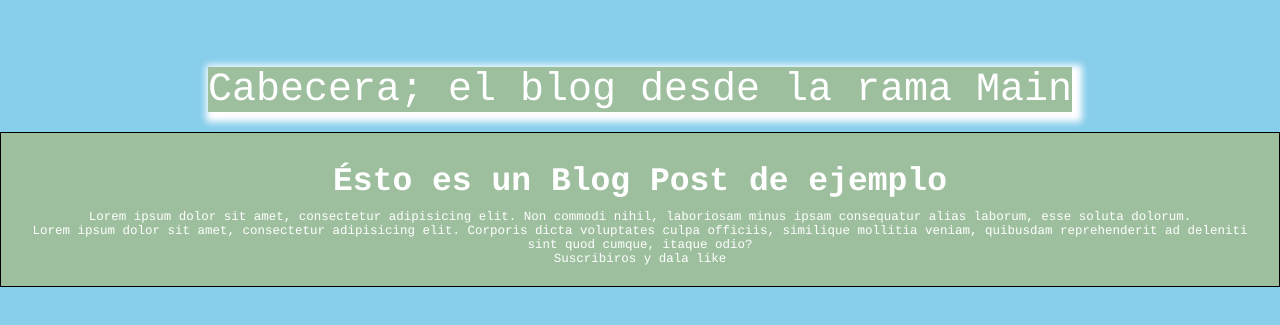
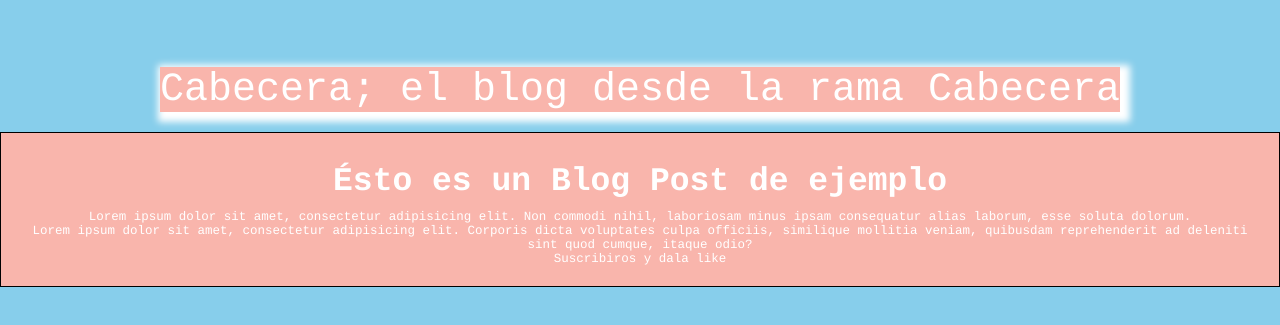
Before and after one commit to Danilosarmz/hyperBlog, a plain HTML site: page index.html in a window 1280 px wide. Shown: the part 233-558 px from the top of the page. Drawn offline with Linux system fonts and the light colour scheme.

Commit message:
Se cambia título y color de fondo

```diff
--- a/index.html
+++ b/index.html
@@ -10,7 +10,7 @@
 <body>
     <div class="container">
         <div class="cabecera">
-            Cabecera; el blog desde la rama Main
+            Cabecera; el blog desde la rama Cabecera
         </div>
         <div class="post">
             <h1>Ésto es un Blog Post de ejemplo</h1>
--- a/styles.css
+++ b/styles.css
@@ -3,7 +3,7 @@
     margin: 0;
     box-sizing: border-box;
     font-size: 62.5%;
-    background-color: #9DBF9E;
+    background-color: #F9B5AC;
     font-family: Courier;
 }
 
```
